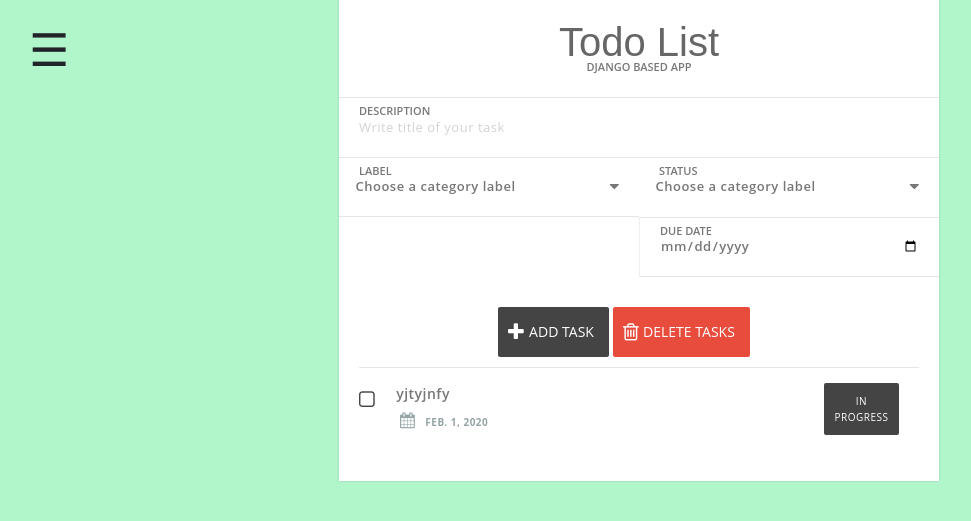
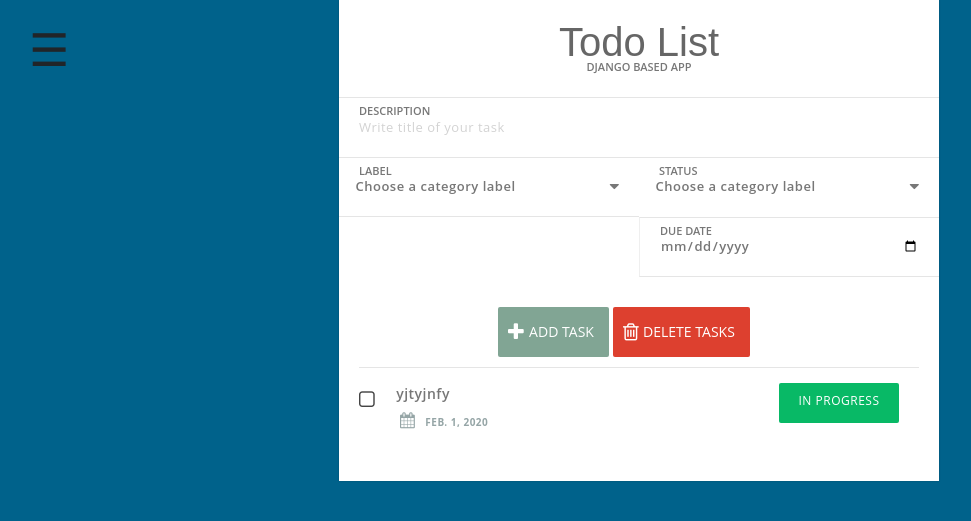
Before and after one commit to him500/Fullstack-Dev-TodoList, a Django app: page / in a window 1280 px wide. Shown: the top 521 px of the page, without its empty margins (1-972 px from the left). Run offline with Django 3.2, Linux system fonts and the light colour scheme; data comes from the database, SQL or seed files in the repository; some libraries are stand-ins or nearby versions.

Commit message:
Update styles.css
CSS updated

```diff
--- a/stu/static/styles.css
+++ b/stu/static/styles.css
@@ -9,7 +9,7 @@ html {
     font-size: 100%;
 }
 body {
-    background: #b1f6cb;
+    background:  #00628B;
     font-family: 'Open Sans',sans-serif;
 }
 /* super basic grid structure */
@@ -155,18 +155,18 @@ button {
     font-size: 20px;
 }
 .taskAdd {
-    background: #444;
+    background:  #81A594;
     padding-left: 31px;
 }
 .taskAdd:hover {
-    background: #303030;
+    background:  rgb(123, 160, 143);
 }
 .taskDelete {
-    background: #e74c3c;
+    background: #dd402f;
     padding-left: 30px;
 }
 .taskDelete:hover {
-    background: #c0392b;
+    background: #cc3e2e;
 }
 /* task styles */
 .taskList {
@@ -205,16 +205,17 @@ button {
 }
 [class*='category-'] {
     display: inline-block;
-    font-size: 10px;
-    background: #444;
+    font-size: 12px;
+    background:  rgb(8, 185, 102);
     vertical-align: middle;
     color: #fff;
     padding: 10px;
-    width: 75px;
+    height: 40px;
+    width: 120px;
     text-align: center;
     border-radius: 2px;
     float: right;
-    font-weight: normal;
+    font-weight: 530;
     text-transform: uppercase;
     margin-right: 20px;
 }
```
